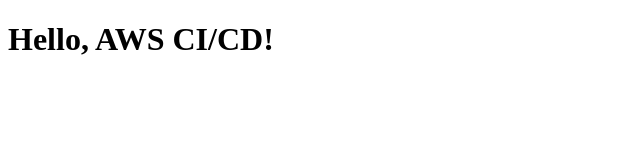
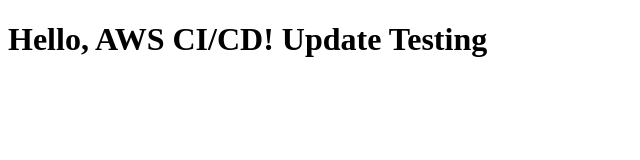
Before and after one commit to krriii/Lab3_Activity, a plain HTML site: page index.html in a window 1280 px wide. Shown: the whole page, without its empty margins (0-640 px from the left). Drawn offline with Linux system fonts and the light colour scheme.

Commit message:
second commit

```diff
--- a/index.html
+++ b/index.html
@@ -5,6 +5,6 @@
     <title>My Web App</title>
 </head>
 <body>
-    <h1>Hello, AWS CI/CD!</h1>
+    <h1>Hello, AWS CI/CD! Update Testing</h1>
 </body>
 </html>
```
